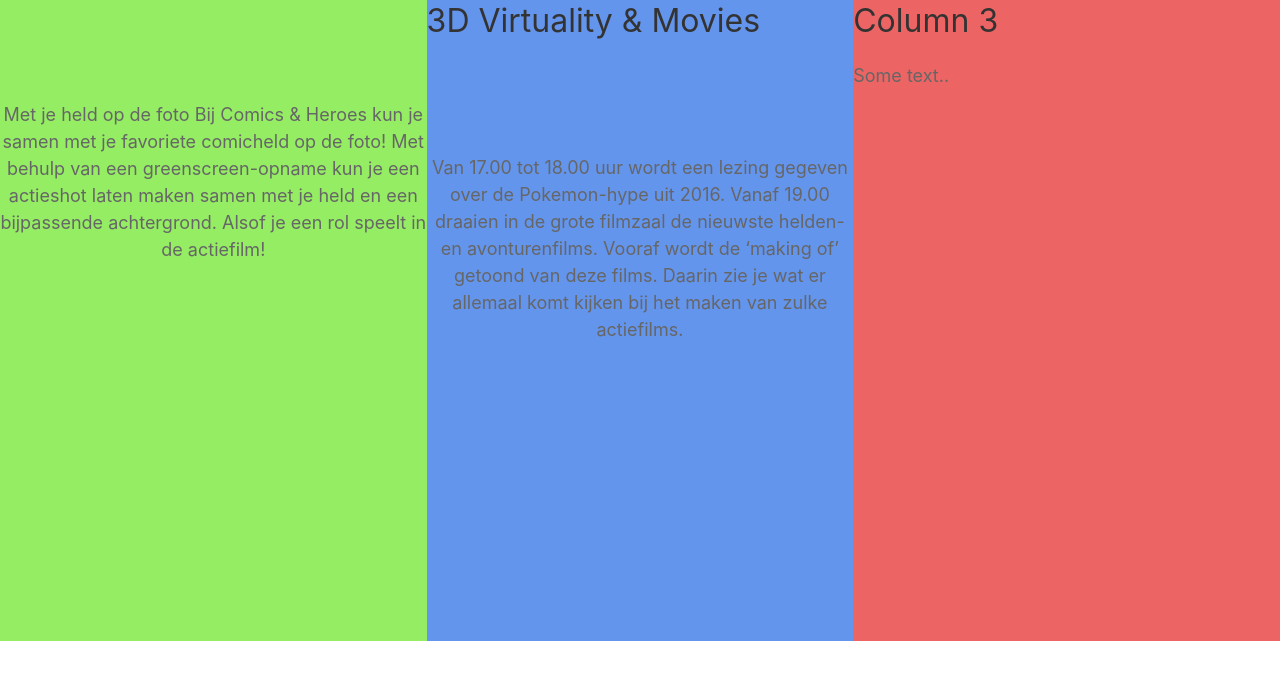
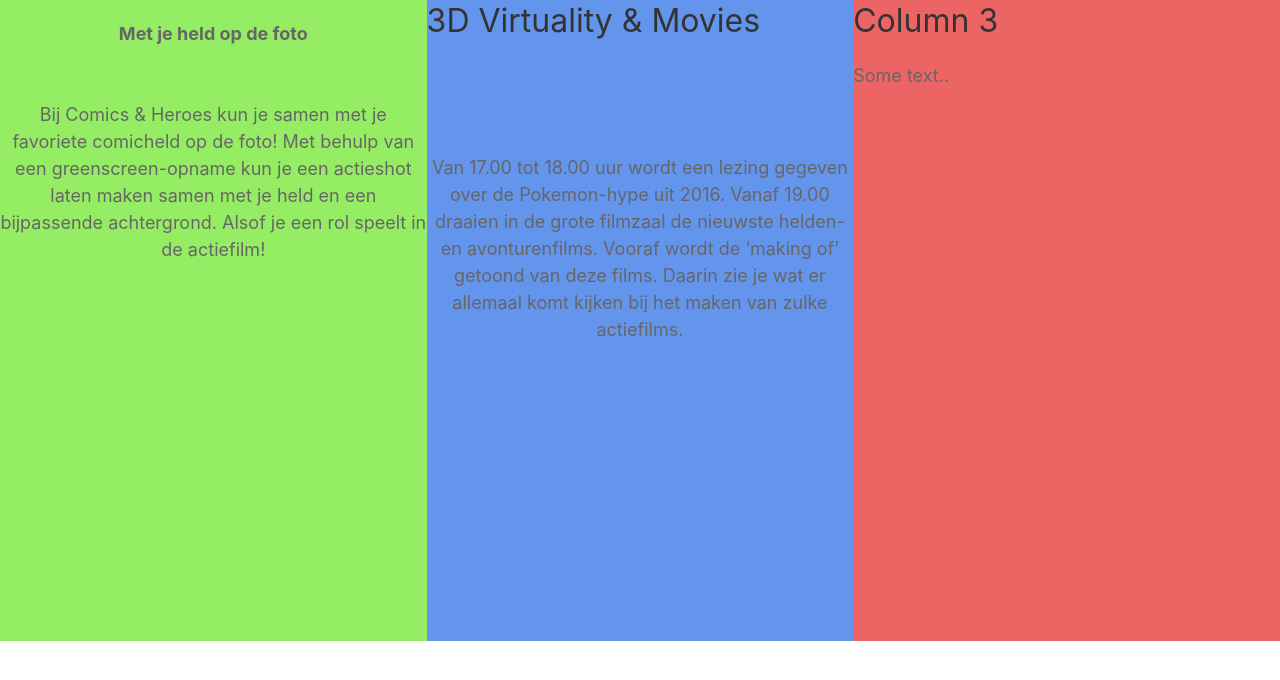
Before and after one commit to theikegeraads/mvisite, a plain HTML site: page sub2.html in a window 1280 px wide. Drawn offline with nearby package versions, Linux system fonts and the light colour scheme.

Commit message:
fixpage2

```diff
--- a/sub2.html
+++ b/sub2.html
@@ -37,8 +37,8 @@
     <div class="column" style="background-color:#95ed64;">
       <h2></h2>
       <p style='text-align: center'>
-        <b></b><br><br><br>
-        Met je held op de foto
+        <b>Met je held op de foto</b><br><br><br>
+
 Bij Comics & Heroes kun je samen met je favoriete comicheld op de foto!
 Met behulp van een greenscreen-opname kun je een actieshot laten maken samen met je held en een bijpassende achtergrond. Alsof je een rol speelt in de actiefilm!
 
```
